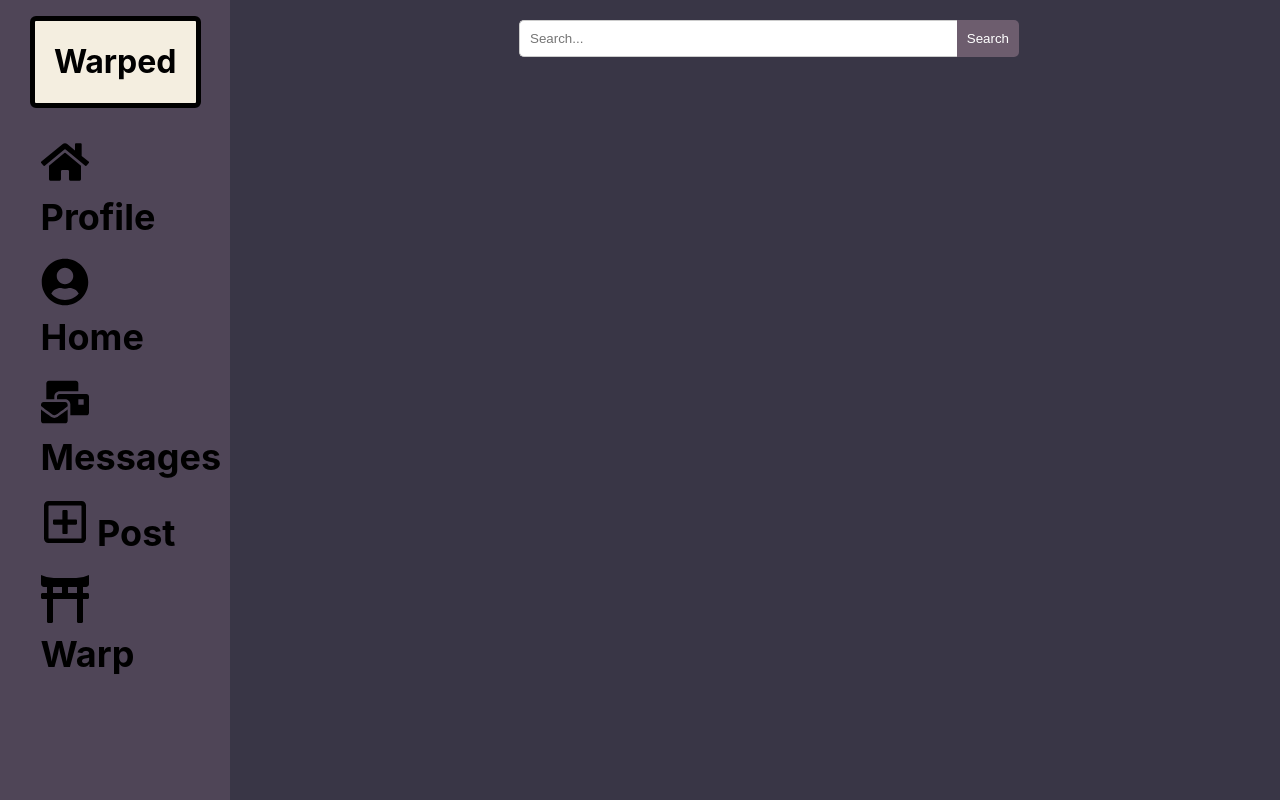
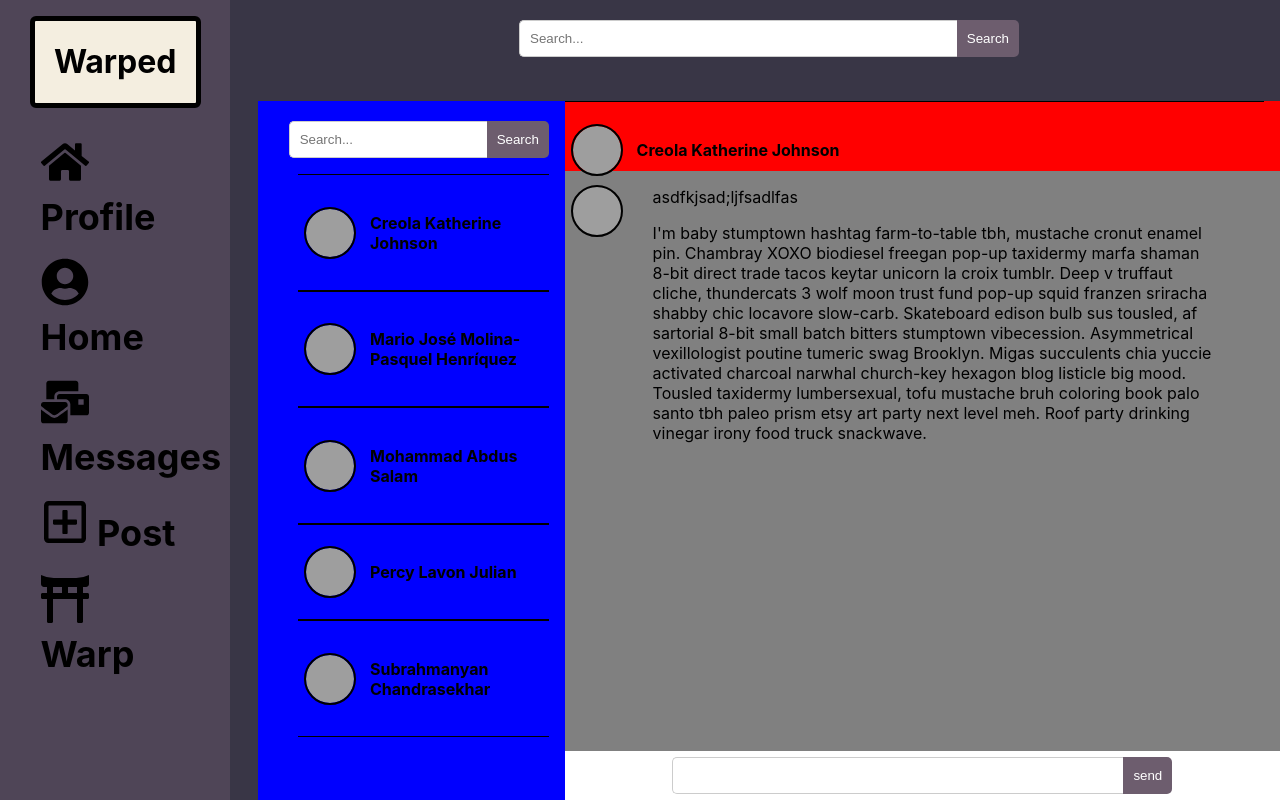
Before and after one commit to StevenWeng60/Warped, a React (Create React App) app: page /messages in a window 1280 px wide. Built offline with nearby package versions, Linux system fonts and the light colour scheme; grey boxes are pictures that could not be loaded.

Commit message:
Added chat to messagebox

```diff
--- a/src/pages/messages/Messages.css
+++ b/src/pages/messages/Messages.css
@@ -0,0 +1,5 @@
+.messagesbox {
+  grid-column: 2 / 6;
+  grid-row: 2 / 9;
+  background: yellow;
+}
--- a/src/pages/messages/Messages.js
+++ b/src/pages/messages/Messages.js
@@ -2,6 +2,7 @@ import '../../App.css';
 import './Messages.css'
 import Sidebar from '../../components/sidebar/Sidebar.js';
 import Searchbar from '../../components/searchbar/Searchbar.js';
+import Messagebox from './messagebox/Messagebox.js'
 
 function Messages() {
   return (
@@ -13,6 +14,9 @@ function Messages() {
       <div className="searchbar">
         <Searchbar/>
       </div>
+      <div className="messagesbox">
+        <Messagebox/>
+      </div>
     </div>
   </div>
   );
--- /dev/null
+++ b/src/pages/messages/messagebox/Messagebox.css
@@ -0,0 +1,81 @@
+.messagecontainer {
+  display:flex;
+  height:100%;
+}
+
+.messagesidebar {
+  background:blue;
+  width:30%;
+}
+
+.messagechat{
+  background:green;
+  width:70%;
+  height:100%;
+}
+
+.mfriendslist {
+  list-style-type: none;
+  vertical-align: center;
+}
+
+.messagefriends {
+  display:flex;
+  align-items:center;
+  border-top: 1px solid black;
+  border-bottom: 1px solid black;
+  margin-right: 1em;
+  padding-left: 0.5em;
+}
+
+.messagefriends:hover {
+  background: white;
+  cursor:pointer;
+}
+
+.messagefpfp {
+  display: inline-block;
+  height: 3em;
+  width: 3em;
+  border-radius: 50px;
+  outline: 2px solid black;
+}
+
+.fusername {
+  display: inline-block;
+  padding: 1em;
+}
+
+/* FOR MESSAGE CHAT */
+
+.mchattop {
+  width: 100%;
+  height: 10%;
+  background: red;
+}
+.mchatmid {
+  width: 100%;
+  height: 83%;
+  background: gray;
+}
+.mchatbottom {
+  display:flex;
+  width: 100%;
+  height: 7%;
+  background: white;
+}
+
+.messagebubble {
+  display:flex;
+  padding-top: 1em;
+  padding-left: 0.5em;
+}
+
+.actualmessage {
+  margin-left: 2em;
+  max-width: 80%;
+}
+
+.submitmessagef{
+  margin: auto;
+}
--- /dev/null
+++ b/src/pages/messages/messagebox/Messagebox.js
@@ -0,0 +1,66 @@
+import './Messagebox.css'
+import MSearchbar from './msearchbar/MSearchbar';
+import { people } from '../../../utilities/data';
+import { getImageUrl } from '../../../utilities/utils';
+
+function Messagebox() {
+  const listitems2 = people.map(person =>
+    <li key={person.id}>
+      <div className="messagefriends">
+        <img
+          className="messagefpfp"
+          src={getImageUrl(person)}
+          alt={person.name}
+        />
+        <h4 className="fusername">{person.name}</h4>
+      </div>
+    </li>
+  );
+
+  return (
+    <>
+      <div className="messagecontainer">
+        <div className="messagesidebar">
+          <MSearchbar/>
+          <ul className="mfriendslist">
+            {listitems2}
+          </ul>
+        </div>
+        <div className="messagechat">
+          <div className="mchattop">
+            <div className="messagefriends">
+              <img
+                className="messagefpfp"
+                src={getImageUrl(people[0])}
+                alt={listitems2[0].name}
+              />
+              <h4 className="fusername">{people[0].name}</h4>
+            </div>
+          </div>
+          <div className="mchatmid">
+              <div className="messagebubble">
+                <img
+                  className="messagefpfp"
+                  src={getImageUrl(people[0])}
+                  alt={people[0].name}
+                />
+                <div className='actualmessage'>asdfkjsad;ljfsadlfas
+                  <p>I'm baby stumptown hashtag farm-to-table tbh, mustache cronut enamel pin. Chambray XOXO biodiesel freegan pop-up taxidermy marfa shaman 8-bit direct trade tacos keytar unicorn la croix tumblr. Deep v truffaut cliche, thundercats 3 wolf moon trust fund pop-up squid franzen sriracha shabby chic locavore slow-carb. Skateboard edison bulb sus tousled, af sartorial 8-bit small batch bitters stumptown vibecession.
+                  Asymmetrical vexillologist poutine tumeric swag Brooklyn. Migas succulents chia yuccie activated charcoal narwhal church-key hexagon blog listicle big mood. Tousled taxidermy lumbersexual, tofu mustache bruh coloring book palo santo tbh paleo prism etsy art party next level meh. Roof party drinking vinegar irony food truck snackwave.
+                  </p>
+                </div>
+              </div>
+          </div>
+          <div className="mchatbottom">
+            <form className="submitmessagef">
+              <input type="text"></input>
+              <button type="submit">send</button>
+            </form>
+          </div>
+        </div>
+      </div>
+    </>
+  )
+}
+
+export default Messagebox;
--- /dev/null
+++ b/src/pages/messages/messagebox/msearchbar/MSearchbar.css
@@ -0,0 +1,37 @@
+h1 {
+  color: black;
+}
+
+.search-container {
+  display: flex;
+  justify-content: center;
+  margin-top: 20px;
+}
+
+form {
+  display: flex;
+  width: 80%;
+  max-width: 500px;
+}
+
+input[type="text"] {
+  flex: 1;
+  padding: 10px;
+  border: 1px solid #ccc;
+  border-right: none;
+  border-radius: 5px 0 0 5px;
+  outline: none;
+}
+
+button[type="submit"] {
+  padding: 10px;
+  background-color: #6D5D6E;
+  color: #fff;
+  border: none;
+  border-radius: 0 5px 5px 0;
+  cursor: pointer;
+}
+
+button[type="submit"]:hover {
+  background-color: gray;
+}
--- /dev/null
+++ b/src/pages/messages/messagebox/msearchbar/MSearchbar.js
@@ -0,0 +1,17 @@
+import './MSearchbar.css';
+import React from 'react';
+
+function MSearchbar() {
+  return (
+    <div className="Searchbar">
+      <div className="search-container">
+      <form>
+        <input type="text" placeholder="Search..."/>
+        <button type="submit">Search</button>
+      </form>
+      </div>
+    </div>
+  );
+}
+
+export default MSearchbar;
```
